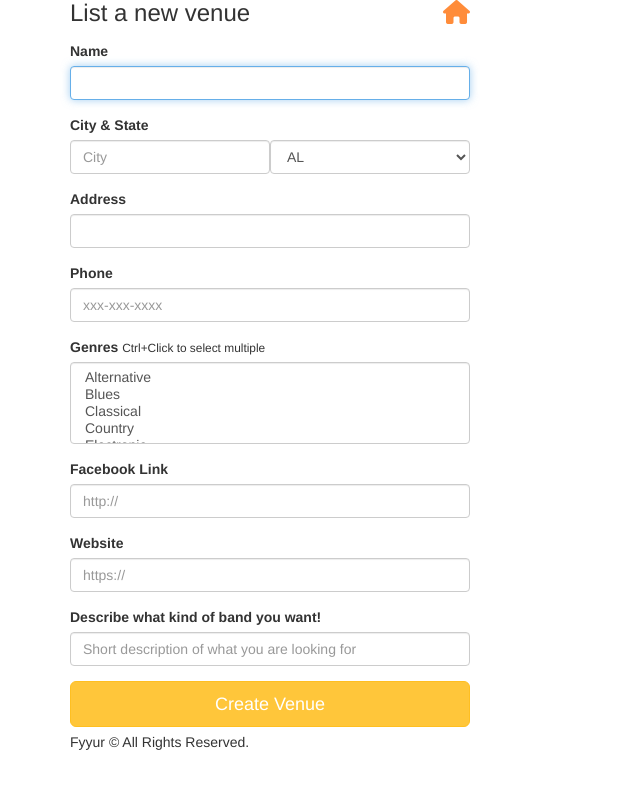
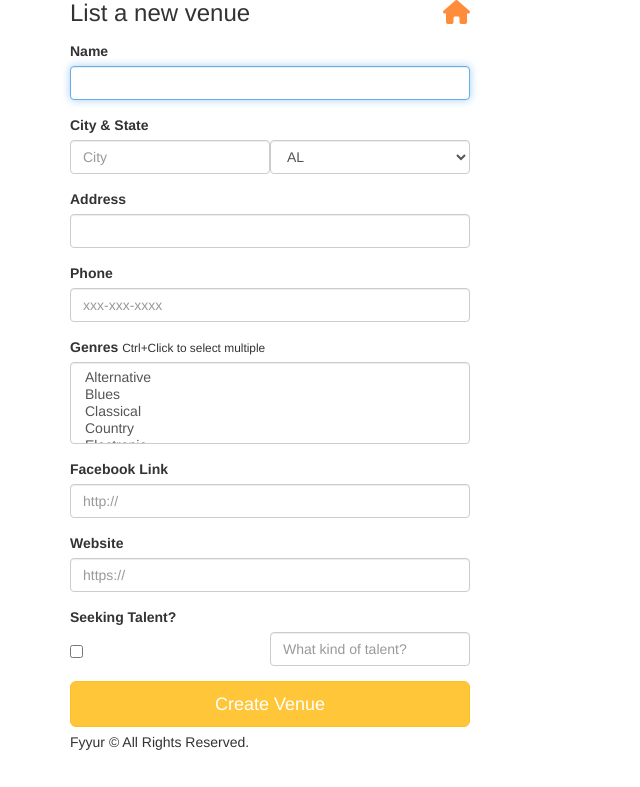
Before and after one commit to t-lanigan/fyyr-app, a Flask app: page /venues/create in a window 1280 px wide. Shown: the part 95-882 px from the top of the page, without its empty margins (0-640 px from the left). Run offline with Flask 2, Linux system fonts and the light colour scheme; some libraries are stand-ins or nearby versions.

Commit message:
added boolean for seeking talent and venues

```diff
--- a/add_fake_data.py
+++ b/add_fake_data.py
@@ -25,7 +25,7 @@ venue2 = Venue(
     phone='666-666-6666',
     website='https://www.youtube.com/watch?v=dQw4w9WgXcQ',
     facebook_link='https://www.facebook.com/joeexotic',
-    seeking_talent=True,
+    seeking_talent=False,
     seeking_description='Noice!',
     image_link='https://images.unsplash.com/photo-1543900694-133f37abaaa5?ixlib=rb-1.2.1&ixid=eyJhcHBfaWQiOjEyMDd9&auto=format&fit=crop&w=400&q=60',
 )
@@ -52,7 +52,7 @@ artist2 = Artist(
     website='https://www.youtube.com/watch?v=dQw4w9WgXcQ',
     facebook_link='https://www.facebook.com/joeexotic',
     image_link="https://images.unsplash.com/photo-1549213783-8284d0336c4f?ixlib=rb-1.2.1&ixid=eyJhcHBfaWQiOjEyMDd9&auto=format&fit=crop&w=300&q=80",
-    seeking_venue=True,
+    seeking_venue=False,
     seeking_description='Fake it till you make it baby!'
 )
 add_list = [venue, venue2, artist, artist2]
--- a/app.py
+++ b/app.py
@@ -47,9 +47,6 @@ def venues():
     # TODO: replace with real venues data.
     #       num_shows should be aggregated based on number of upcoming shows per venue.
 
-    test = Venue.query.all()
-    app.logger.info(test)
-
     data = [{
         "city": "San Francisco",
         "state": "CA",
@@ -76,7 +73,7 @@ def venues():
 
 @app.route('/venues/search', methods=['POST'])
 def search_venues():
-    # TODO: implement search on artists with partial string search. Ensure it is case-insensitive.
+    # TODO: implement search on venues with partial string search. Ensure it is case-insensitive.
     # seach for Hop should return "The Musical Hop".
     # search for "Music" should return "The Musical Hop" and "Park Square Live Music & Coffee"
     response = {
@@ -224,7 +221,8 @@ def create_venue_submission():
             website=form.website.data,
             facebook_link=form.facebook_link.data,
             image_link=form.image_link.data,
-            seeking_description=form.seeking_description.data
+            seeking_description=form.seeking_description.data,
+            seeking_talent=form.seeking_talent.data
         )
         db.session.add(venue)
         db.session.commit()
@@ -448,9 +446,10 @@ def create_artist_submission():
             website=form.website.data,
             facebook_link=form.facebook_link.data,
             image_link=form.image_link.data,
-            seeking_description=form.seeking_description.data
+            seeking_description=form.seeking_description.data,
+            seeking_venue=form.seeking_venue.data
+        )
 
-        )
         db.session.add(artist)
         db.session.commit()
         flash('Artist ' + request.form['name'] + ' was successfully listed!')
--- a/forms.py
+++ b/forms.py
@@ -1,6 +1,6 @@
 from datetime import datetime
 from flask_wtf import FlaskForm
-from wtforms import StringField, SelectField, SelectMultipleField, DateTimeField
+from wtforms import StringField, SelectField, SelectMultipleField, DateTimeField, BooleanField
 from wtforms.validators import DataRequired, AnyOf, URL
 
 
@@ -118,10 +118,10 @@ class CommonForm(FlaskForm):
         'facebook_link', validators=[URL()]
     )
     website = StringField(
-        'website', validators=[URL()],
+        'website'
     )
     seeking_description = StringField(
-        'seeking_description', validators=[DataRequired()]
+        'seeking_description'
     )
 
 
@@ -130,7 +130,12 @@ class VenueForm(CommonForm):
     address = StringField(
         'address', validators=[DataRequired()]
     )
+    seeking_talent = BooleanField(
+        'seeking_talent'
+    )
 
 
 class ArtistForm(CommonForm):
-    pass
+    seeking_venue = BooleanField(
+        'seeking_venue'
+    )
--- a/templates/forms/new_venue.html
+++ b/templates/forms/new_venue.html
@@ -41,9 +41,18 @@
         {{ form.website(class_ = 'form-control', placeholder='https://', autofocus = true) }}
       </div>
       <div class="form-group">
-      <label for="seeking_description">Describe what kind of band you want!</label>
-      {{ form.seeking_description(class_ = 'form-control', placeholder='Short description of what you are looking for', autofocus = true) }}
+          <label>Seeking Talent?</label>
+          <div class="form-inline">
+            <div class="form-group">
+              {{ form.seeking_talent(class_ = 'check-completed', autofocus = true) }}
+            </div>
+            <div class="form-group">
+              {{ form.seeking_description(class_ = 'form-control', placeholder='What kind of talent?', autofocus = true) }}
+            </div>
+          </div>
       </div>
+
+
       <input type="submit" value="Create Venue" class="btn btn-primary btn-lg btn-block">
     </form>
   </div>
```
Also changed, not shown: templates/forms/new_artist.html (+11 -3 lines).
